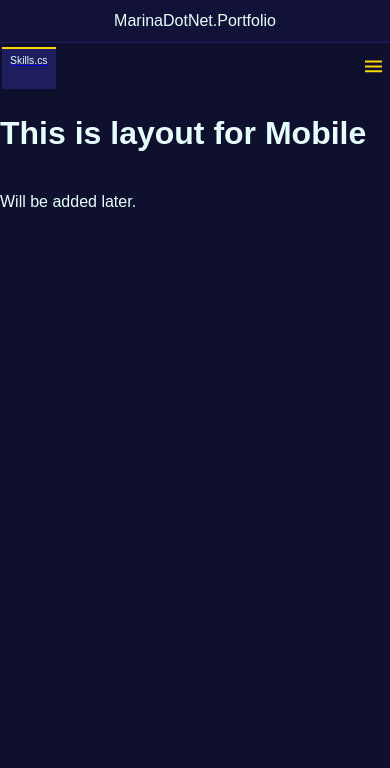
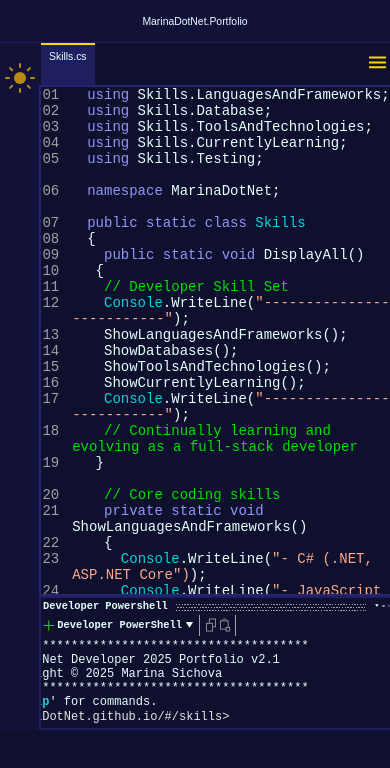
Before and after one commit to MarinaDotNet/marinadotnet.github.io, a React (Vite) app: page /#/skills in a window 390 px wide. Shown: the top 768 px of the page. Built offline with nearby package versions, Linux system fonts and the light colour scheme.

Commit message:
add SideBar.jsx and integrate it into MobileLayout. Integrate DevelperPowerShell into MobileLayout. Add page components (Home, Projects, Skills, Aboutme, Contact) and navigaion. Update index.css with styles for SideBar and MobileLayout.

```diff
--- a/src/components/MobileLayout.jsx
+++ b/src/components/MobileLayout.jsx
@@ -1,5 +1,13 @@
 import NavBar from "./jointLayoutComponents/NavBar";
 import DecorativeTopComponentMob from "./mobileLaoyoutComponents/DecorativeTopComponentMob";
+import SideBar from './mobileLaoyoutComponents/SideBar';
+import DeveloperPowerShell from "./jointLayoutComponents/DeveloperPowerShell";
+
+import Home from "./pages/Home";
+import Projects from "./pages/Projects";
+import Skills from "./pages/Skills";
+import Aboutme from "./pages/Aboutme";
+import Contact from "./pages/Contact";
 
 import {HashRouter as Router, Routes, Route} from "react-router-dom";
 
@@ -7,14 +15,25 @@ export default function MobileLayout(){
     return(
         <Router>
             <div className="page-layout">
-
                 <DecorativeTopComponentMob />
-
-                <NavBar />
-                <h1>This is layout for Mobile</h1>
-                <p>Will be added later.</p>
+                <div className="page-content">
+                    <SideBar />
+                    <div>
+                        <NavBar />
+                        <div className="component-box">
+                            <Routes>
+                                <Route path="/" element={<Home />} />
+                                <Route path="/projects" element={<Projects />} />
+                                <Route path="/skills" element={<Skills />} />
+                                <Route path="/aboutme" element={<Aboutme />} />
+                                <Route path="/contact" element={<Contact />} />
+                                <Route path="#" element={<Home />} />
+                            </Routes>
+                        </div>
+                            <DeveloperPowerShell />
+                    </div>
+                </div>
             </div>
-
         </Router>
     );
 }
--- /dev/null
+++ b/src/components/mobileLaoyoutComponents/SideBar.jsx
@@ -0,0 +1,22 @@
+import LightThemeIcon from "../jointLayoutComponents/LightThemeIcon";
+import DarkThemeIcon from "../jointLayoutComponents/DarkThemeIcon";
+import {ThemeContext} from "../jointLayoutComponents/ThemeContext";
+import {useContext} from "react";
+
+export default function SideBar(){
+    const {theme, toggleTheme} = useContext(ThemeContext);
+
+    return(
+        <div className="side-bar">
+            <a id={theme}
+            type="button"
+            onClick={toggleTheme}
+            className="color-theme-icon"
+            title="Change Theme">
+                {theme === "light"
+                ? <LightThemeIcon />
+                : <DarkThemeIcon />}
+            </a>
+        </div>
+    );
+}
--- a/src/index.css
+++ b/src/index.css
@@ -351,6 +351,17 @@ border: none;
 
 /* #region Mobile Layouts */
 
+.side-bar{
+  width: 10svw;
+  display: flex;
+  justify-content: center;
+  background-color: var(--color-button-bg);
+}
+.page-content{
+  display: flex;
+  flex-direction: row;
+}
+
 @media screen and (max-width: 600px), screen and (max-height: 500px){
   /* #region NavBar styles for Mobile Layout */
   .nav-bar{
@@ -399,6 +410,37 @@ border: none;
     line-height: 1svh;
 }
 /* #endregion NavBar styles for Mobile Layout */
+
+.page-layout{
+    gap: 0;
+    display: flex;
+    flex-direction: column;
+    justify-content: center;
+
+    width: 100%;
+    height: 100%;
+  }
+
+  .color-theme-icon{
+    margin: 0;
+    padding-top: 20px;
+  }
+
+  .component-box{
+    border: 2px solid var(--color-border);
+    overflow: scroll;
+    width: 90vw;
+    height: 60vh;
+  }
+
+  .footer{
+    width: 90vw;
+    max-height: 40vh;
+  }
+
+  .text-primary{
+    font-size: clamp(0.65rem, 0.7vw + 0.15rem, 0.875rem);
+  }
 }
 
 /* #endregion Mobile Layouts */
```
